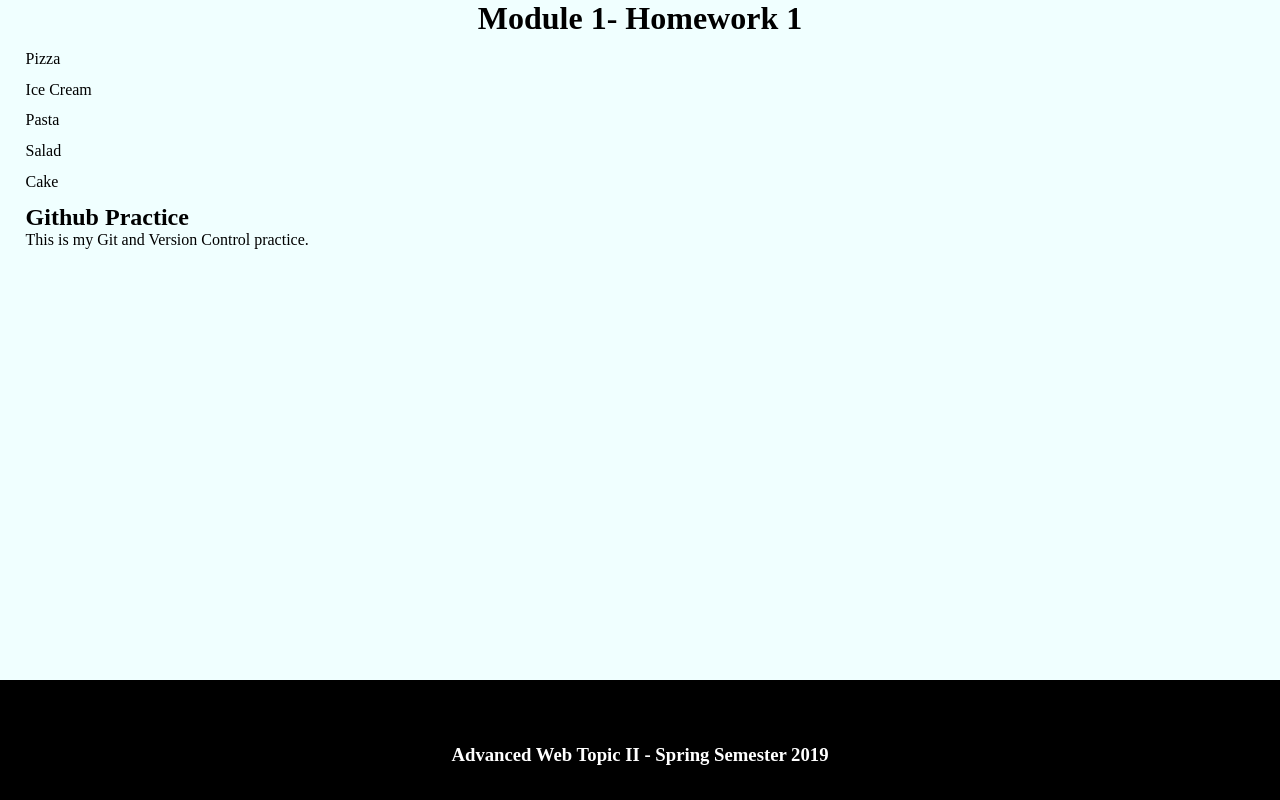
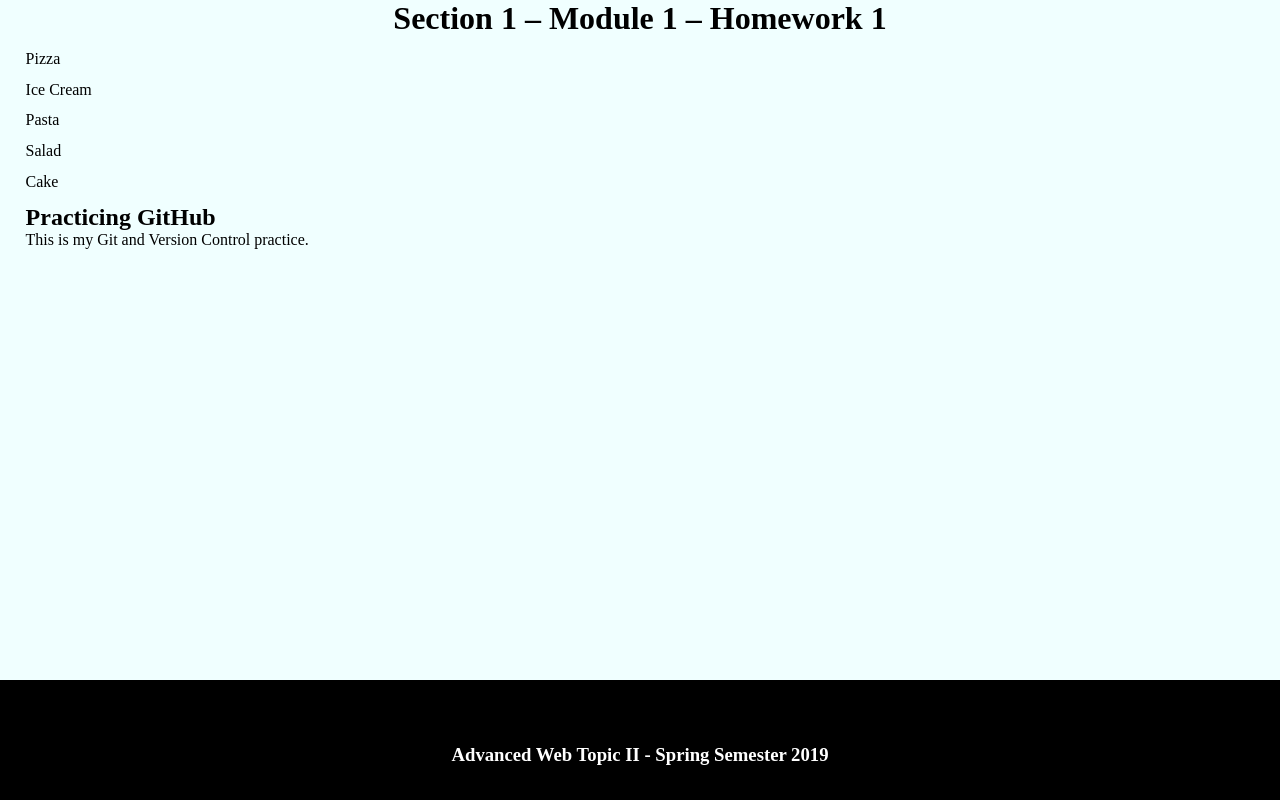
Before and after one commit to smb19961978/m1-hw1-wall-bryana, a plain HTML site: page index.html in a window 1280 px wide. Drawn offline with Linux system fonts and the light colour scheme.

Commit message:
make changes to H1, H2, and H3

```diff
--- a/index.html
+++ b/index.html
@@ -25,7 +25,7 @@
 
         <header>
 
-            <h1>Module 1- Homework 1</h1>
+            <h1>Section 1 – Module 1 – Homework 1</h1>
 
             <nav>
 
@@ -41,7 +41,7 @@
 
 		<main>
 
-            <h2>Github Practice</h2>
+            <h2>Practicing GitHub</h2>
 
                 <p>This is my Git and Version Control practice.</p>
 
```
